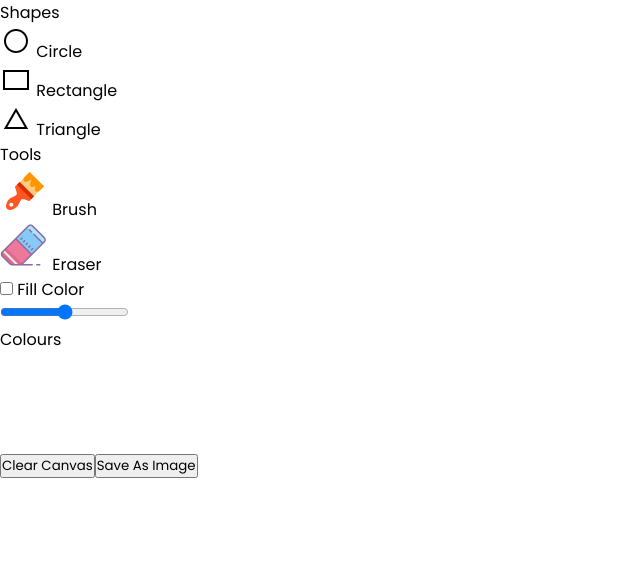
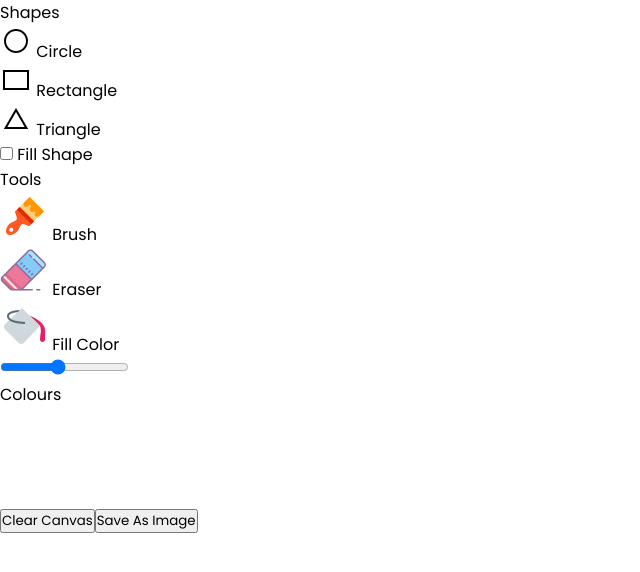
Before and after one commit to rivanovic10120rn/reljosoft-paint, an Angular app: page / in a window 1280 px wide. Shown: the top 572 px of the page, without its empty margins (0-640 px from the left). Built offline with nearby package versions, Linux system fonts and the light colour scheme.

Commit message:
Further html progress

```diff
--- a/src/app/components/index-app/app.component.html
+++ b/src/app/components/index-app/app.component.html
@@ -16,6 +16,10 @@
           <img src="../../../assets/icons/tools/icons8-triangle-32.png">
           <span> Triangle </span>
         </li>
+        <li class="option">
+          <input type="checkbox" id="fill-shape">
+          <label for="fill-shape"> Fill Shape </label>
+        </li>
       </ul>
     </div>
     <div class="row">
@@ -23,18 +27,18 @@
       <ul class="option">
         <li class="option">
           <img src="../../../assets/icons/tools/icons8-brush-48.png">
-          <span> Brush </span>
+          <span class="name"> Brush </span>
         </li>
         <li class="option">
           <img src="../../../assets/icons/tools/icons8-eraser-48 (1).png">
-          <span> Eraser </span>
+          <span class="name"> Eraser </span>
         </li>
         <li class="option">
-          <input type="checkbox" id="fill-color">
-          <label for="fill-color"> Fill Color </label>
+          <img src="../../../assets/icons/tools/icons8-fill-color-48.png">
+          <span class="name"> Fill Color </span>
         </li>
         <li class="option">
-          <input type="range" id="size-slider">
+          <input type="range" id="size-slider" min="1" max="10" value="5">
         </li>
       </ul>
     </div>
```
Also changed, not shown: src/assets/icons/tools/icons8-fill-color-48.png (added), src/assets/icons/tools/icons8-paint-brush-48 cute.png (added).
